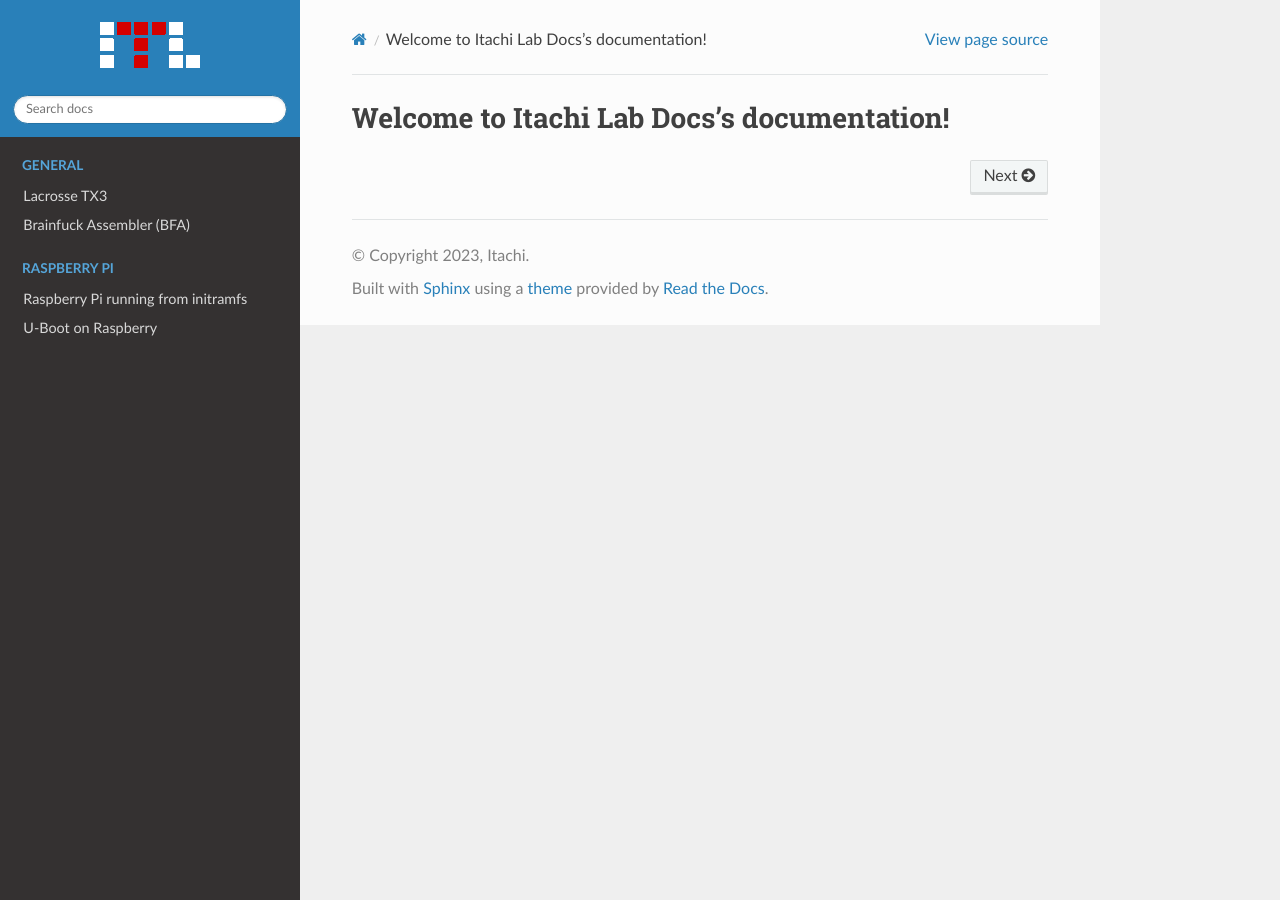
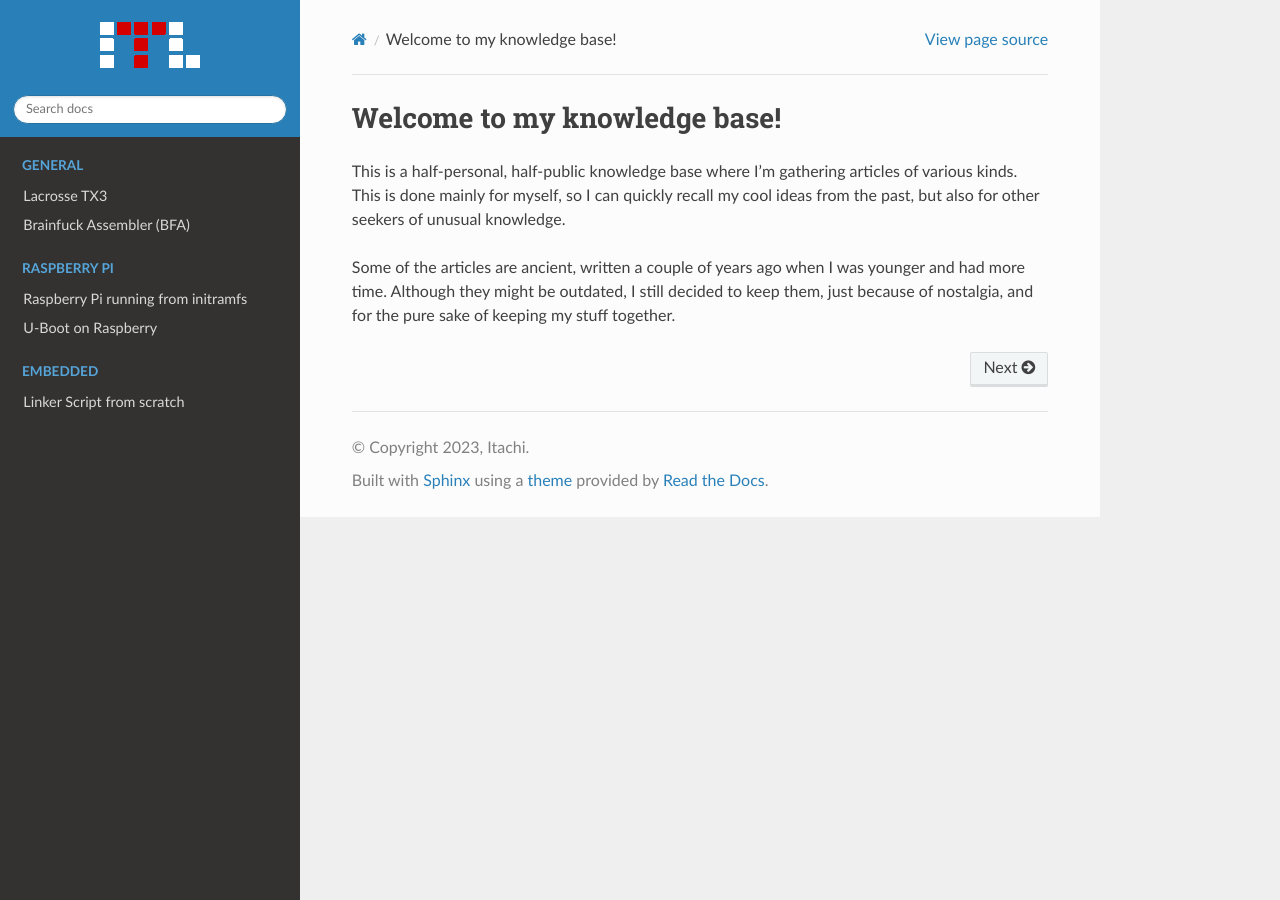
Before and after one commit to ITachiLab/itachi.pl, a Sphinx documentation site: the page built from sphinx/docs/index.rst, in a window 1280 px wide. Built offline with Sphinx 7.4.7 and the Read the Docs theme 2.0.0, drawn with Linux system fonts in a browser that asks for light colours.

Commit message:
Add some content to index.

```diff
--- a/sphinx/docs/index.rst
+++ b/sphinx/docs/index.rst
@@ -1,23 +1,29 @@
-.. Itachi Lab Docs documentation master file, created by
-   sphinx-quickstart on Thu Dec  8 01:24:41 2022.
-   You can adapt this file completely to your liking, but it should at least
-   contain the root `toctree` directive.
+Welcome to my knowledge base!
+=============================
 
-Welcome to Itachi Lab Docs's documentation!
-===========================================
+This is a half-personal, half-public knowledge base where I'm gathering articles of various kinds. This is done mainly for myself, so I can quickly recall my cool ideas from the past, but also for other seekers of unusual knowledge.
+
+Some of the articles are ancient, written a couple of years ago when I was younger and had more time. Although they might be outdated, I still decided to keep them, just because of nostalgia, and for the pure sake of keeping my stuff together.
 
 .. toctree::
-   :hidden:
-   :maxdepth: 2
-   :caption: General
+    :hidden:
+    :maxdepth: 2
+    :caption: General
 
-   lacrosse-tx3/lacrosse-tx3.rst
-   brainfuck-assembler/brainfuck-assembler.rst
+    lacrosse-tx3/lacrosse-tx3.rst
+    brainfuck-assembler/brainfuck-assembler.rst
 
 .. toctree::
-   :hidden:
-   :maxdepth: 2
-   :caption: Raspberry Pi
+    :hidden:
+    :maxdepth: 2
+    :caption: Raspberry Pi
 
-   initramfs-pi/initramfs-pi.rst
-   u-boot-on-raspberry/u-boot-on-raspberry.rst
+    initramfs-pi/initramfs-pi.rst
+    u-boot-on-raspberry/u-boot-on-raspberry.rst
+
+.. toctree::
+    :hidden:
+    :maxdepth: 2
+    :caption: Embedded
+
+    linker-script/linker-script.rst
```
